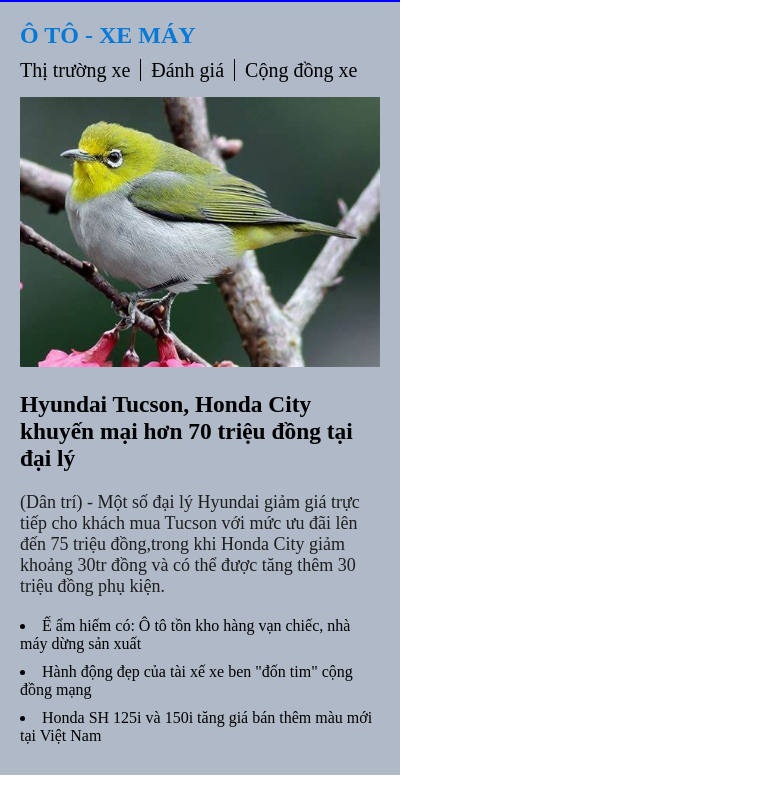
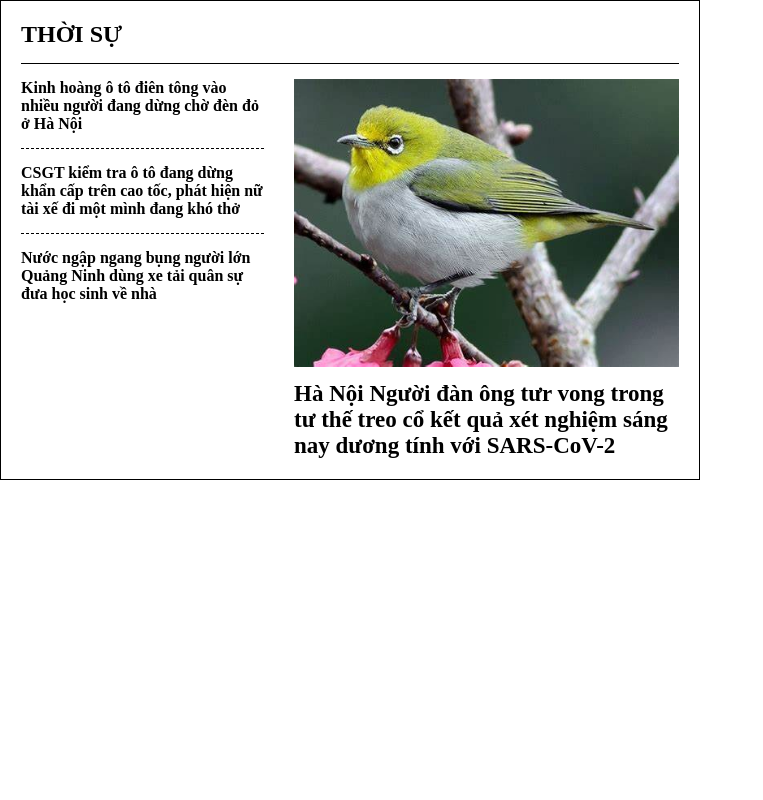
Before and after one commit to hoangquoc03/html, a plain HTML site: page index.html in a window 1280 px wide. Shown: the whole page, without its empty margins (0-763 px from the left). Drawn offline with Linux system fonts and the light colour scheme.

Commit message:
baitapso6baitapso6

```diff
--- a/index.html
+++ b/index.html
@@ -8,34 +8,20 @@
 </head>
 <body>
     <div class="mybox">
-        <div class="boder">
-            <h2>Ô TÔ - XE MÁY</h2>
-            <nav class="nav"><ul>
-                <li><a href="#!" class="choose firstfirst">Thị trường xe</a></li>
-                <li><a href="#!" class="choose">Đánh giá</a></li>
-                <li><a href="#!">Cộng đồng xe</a></li>
-            </ul></nav>
-            <div>
-                <img src="./OIP.jpg" alt="" class="img">
+        <div class="container">
+            <div class="top">
+                <h2>THỜI SỰ</h2>
             </div>
-            <div class="titel">
-                <h3>Hyundai Tucson, Honda City khuyến mại hơn 70 triệu đồng tại đại lý</h3>
-            </div>
-            <div class="notice">
-                (Dân trí) - Một số đại lý Hyundai giảm giá trực tiếp cho khách mua Tucson với mức ưu đãi lên đến 75 triệu đồng,trong khi Honda City giảm khoảng 30tr đồng và có thể được tăng thêm 30 triệu đồng phụ kiện.
-            </div>
-            <div class="choosen">
-                <ul>
-                    <li>
-                        <a href="#!">Ế ẩm hiếm có: Ô tô tồn kho hàng vạn chiếc, nhà máy dừng sản xuất</a>
-                    </li>
-                    <li>
-                        <a href="#!">Hành động đẹp của tài xế xe ben "đốn tim" cộng đồng mạng</a>
-                    </li>
-                    <li>
-                        <a href="#!">Honda SH 125i và 150i tăng giá bán thêm màu mới tại Việt Nam</a>
-                    </li>
-                </ul>
+            <div class="bottom">
+                <div class="left">
+                    <h4 class="notice">Kinh hoàng ô tô điên tông vào nhiều người đang dừng chờ đèn đỏ ở Hà Nội</h4>
+                    <h4 class="notice">CSGT kiểm tra ô tô đang dừng khẩn cấp trên cao tốc, phát hiện nữ tài xế đi một mình đang khó thở</h4>
+                    <h4>Nước ngập ngang bụng người lớn Quảng Ninh dùng xe tải quân sự đưa học sinh về nhà</h4>
+                </div>
+                <div class="right">
+                    <img src="./OIP.jpg" alt="hinhanh" class="img">
+                    <h3>Hà Nội Người đàn ông tưr vong trong tư thế treo cổ kết quả xét nghiệm sáng nay dương tính với SARS-CoV-2</h3>
+                </div>
             </div>
         </div>
     </div>
--- a/style.css
+++ b/style.css
@@ -2,57 +2,39 @@
     margin: 0;
     padding: 0;
     box-sizing: border-box;
+    cursor: pointer;
 }
 a{
     text-decoration: none;
-    color: black;
 }
 .mybox{
-    width: 400px;
-    background-color: rgb(176, 185, 199);
+    border: 1px solid black;
+    width: 700px;
+}
+.container{
+    padding: 20px;
+}
+h2{
+    padding-bottom: 15px;
+    border-bottom: 1px solid black;
+}
+.bottom{
+    display: flex;
+}
+h4{
+    padding: 15px 0;
+}
+.notice{
+    border-bottom: 1px dashed black;
 }
 .img{
-    width: 360px;
+    width: 385px;
+    margin-top: 15px;
 }
-h2{
-    color: rgb(7, 121, 214);
-    padding-bottom: 10px;
+.right{
+    padding-left: 30px;
 }
-
-.boder{
-    padding: 20px;
-    border-top: 2px solid blue;
+h3{
+    margin-top: 10px;
+    font-size: 23px;
 }
-.nav ul{
-    list-style: none;
-    display: flex;
-    font-size: 20px;
-    margin-bottom: 15px;
-}
-.nav li a{
-    padding: 0 10px;
-}
-.nav li .choose.firstfirst{
-    padding-left: 0;
-}
-.nav li .choose {
-    border-right: 1px solid black;
-}
-.titel{
-    padding: 20px 0;
-    font-size: 20px;
-}
-.notice{
-    color: rgb(31, 30, 30);
-    padding-bottom: 20px;
-    font-size: 18px;
-}
-.choosen ul {
-    list-style-position: inside;
-    padding-left: 0;
-    margin-left: 0;
-}
-
-.choosen li {
-    margin-bottom: 10px;
-}
```
